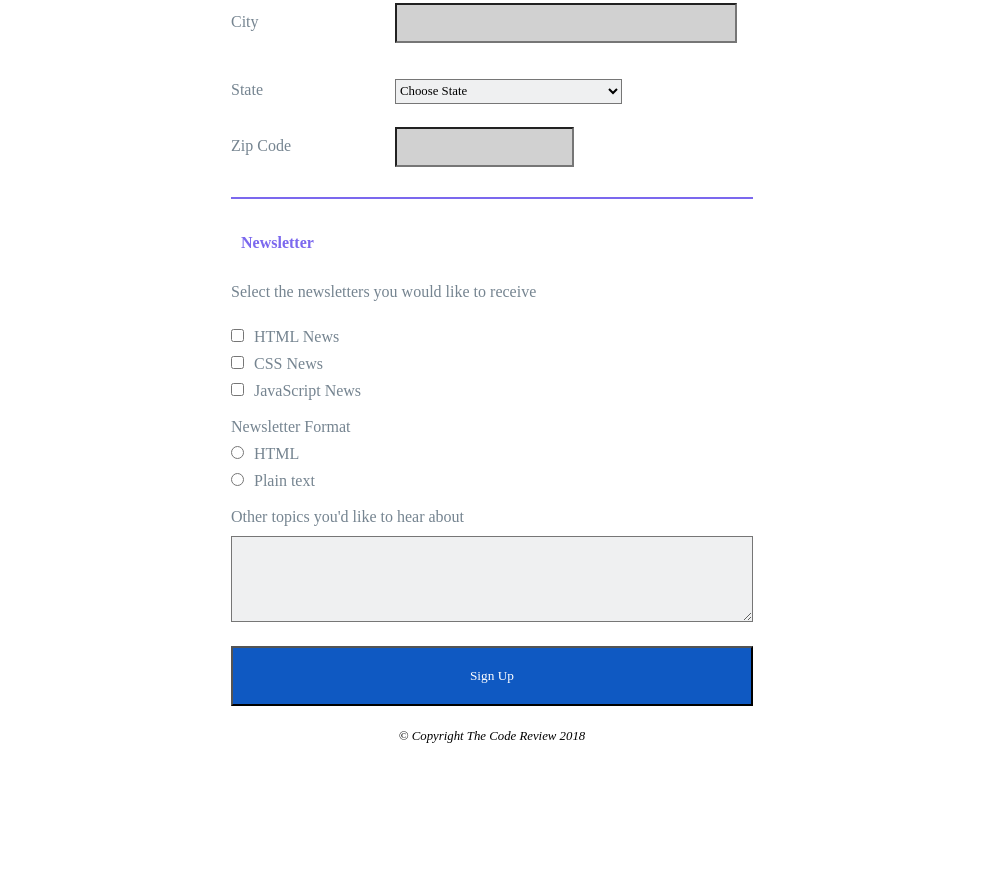
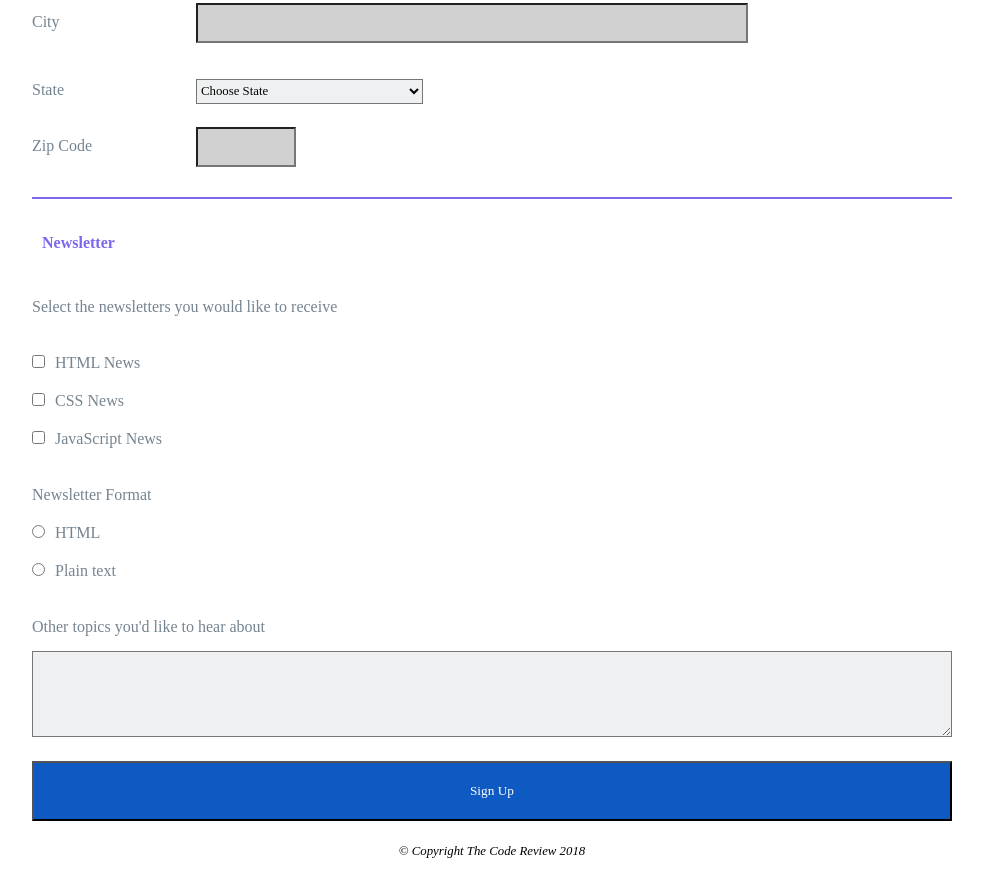
Before and after one commit to mzjay77/online_registration_v4, a plain HTML site: page Index.html in a window 1280 px wide. Shown: the part 517-1389 px from the top of the page, without its empty margins (148-1131 px from the left). Before the commit the page ends 1274 px from the top, so only its background shows below. Drawn offline with Linux system fonts and the light colour scheme.

Commit message:
correction

```diff
--- a/style.css
+++ b/style.css
@@ -1,8 +1,8 @@
 * {
-    font-family: 'Slabo', serif;
+	font-family: "Slabo", serif;
+	box-sizing: border-box;
   }
-#wrapper,
-#top-banner {
+  #wrapper {
 	width: 95%;
 	margin: 0 auto;
   }
@@ -18,7 +18,7 @@ button {
 	  border-radius: 6px;
   } */
   header p {
-    font-size: .9em;
+	font-size: 0.9em;
 	padding-bottom: 30px;
 	border-bottom: 5px solid #0f59c2;
 	margin-bottom: 3px;
@@ -36,6 +36,8 @@ h1 {
   }
   #top-banner {
 	background: mediumslateblue;
+	width: 95%;
+	margin: 0 auto;
   }
   legend {
 	font-weight: bold;
@@ -61,39 +63,37 @@ fieldset {
   }
   input[type="text"],
   input[type="email"],
-input[type="tel"]{
+  input[type="tel"] {
 	width: 60%;
 	padding: 10px 15px 10px 10px;
 	margin: 5px 0;
-    color:#555;
+	color: #555;
   }
   label {
 	font-size: 1em;
 	padding: 5px 0;
 	color: #758490;
+	display: inline-block;
   }
   input::-webkit-input-placeholder {
 	text-align: right;
 	font-style: italic;
-	font-size: .8em;
+	font-size: 0.8em;
 	padding: 3px;
   }
   select {
 	height: 2em;
-	background: #EFF0F1;
-	font-size: .8em;
+	background: #eff0f1;
+	font-size: 0.8em;
   }
-/* label[for="zip"] {
-	display: block;
-} */
-/* #zip {
+   #zip {
 	  width: 100px;
-} */
+  }
   input[type="text"],
   input[type="email"],
   input[type="tel"],
   textarea {
-background-color : #d1d1d1;
+	background-color: #d1d1d1;
   }
   label,
   input[type="radio"],
@@ -101,15 +101,14 @@ input[type="checkbox"] {
 	margin: 10px 10px 0 0px;
   }
   textarea {
-	background: #EFF0F1;
+	background: #eff0f1;
 	width: 100%;
 	margin: 10px 0 20px;
 	height: 6em;
 	color: #555;
-	font-size: .9em;
+	font-size: 0.9em;
 	padding: 10px;
 	box-sizing: border-box;
-	transition: box-shadow .3s ease;
   }
   button {
 	background-color: #0f59c2;
@@ -118,30 +117,20 @@ button {
 	padding: 20px 0;
   }
   footer {
-	font-size: .8em;
+	font-size: 0.8em;
 	font-style: italic;
 	text-align: center;
   }
   /* Media Queries */
-@media only screen and (min-width:768px) {
+  @media (min-width: 768px) {
 	#top-banner {
 	  width: 100%;
 	}
-#div {
-	overflow: auto;
-}
 	#wrapper {
-	width: 550px;
+	  width: 75%;
+	  margin:  auto;
 	}
 	#contact label {
 	  width: 150px;
-	display: inline-block;
 	}
-#contact input {
-	display: inline-block;
   }
-#zip {
-	width: 150px !important;
-}
-
-}
```
Lines whose indentation alone changed are shown as unchanged.
